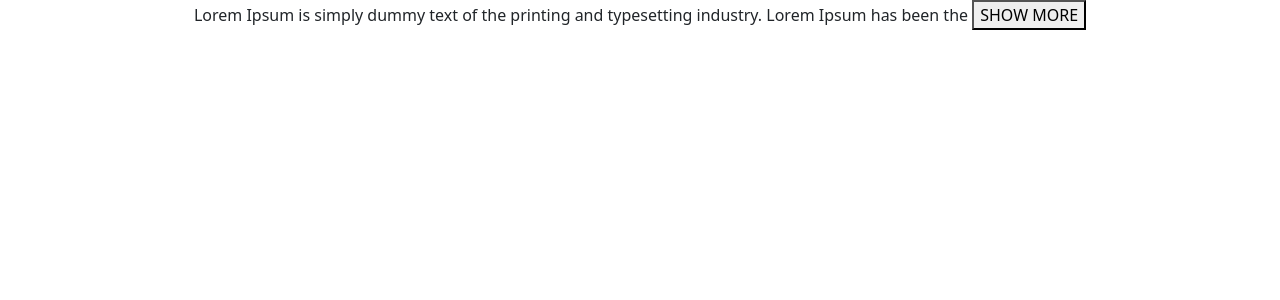
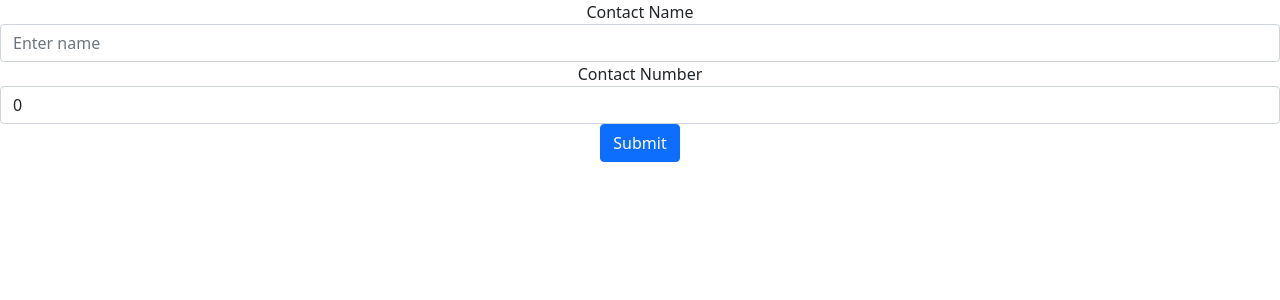
Before and after one commit to Rishabhandari/typescript-react, a React (Create React App) app: page / in a window 1280 px wide. Shown: the top 300 px of the page. Built offline with nearby package versions, Linux system fonts and the light colour scheme.

Commit message:
add contact and list view contact

```diff
--- a/src/App.tsx
+++ b/src/App.tsx
@@ -1,4 +1,5 @@
 import './App.css';
+import AddContacts from './ContactList/AddContacts';
 import FunctionalHandling from './EventHandling/FunctionalHandling';
 import ParentComponent from './Props/ParentComponent';
 import TextDisplay from './ShowText/TextDisplay';
@@ -9,9 +10,10 @@ function App() {
 
     <div className="App">
       {/* // <ParentComponent />
-    // <FunctionalHandling /> */}
+  //  <FunctionalHandling />
       {/* <Todos /> */}
-      <TextDisplay/>
+      {/* <TextDisplay/> */}
+      <AddContacts/>
     </div >
 
   );
--- /dev/null
+++ b/src/ContactList/AddContacts.tsx
@@ -0,0 +1,45 @@
+import React, { BaseSyntheticEvent, HTMLAttributes, useState } from 'react'
+import ContactList from './ContactList';
+
+export default function AddContacts() {
+
+    const [contactDetails, setContactDetails] = useState([]); //question :  how to define interface here ? dif btw array of obj vs string of obj
+    const [name, setName] = useState('');
+    const [number, setNumber] = useState(0);
+
+    const handleSubmit = (e: BaseSyntheticEvent) => {
+        e.preventDefault();
+        setContactDetails([
+            ...contactDetails,
+            {
+                id: Date.now(),
+                name: name,
+                number: number
+            }
+        ])
+        setName('');
+        setNumber(0);
+    }
+
+    return (
+        <div>
+            <form onSubmit={handleSubmit}>
+                <div className="form-group">
+                    <label >Contact Name</label>
+                    <input type="text" className="form-control" id="exampleInputEmail1" aria-describedby="emailHelp" placeholder="Enter name"
+                        value={name} onChange={(e) => setName(e.target.value)} />
+                </div>
+                <div className="form-group">
+                    <label >Contact Number</label>
+                    <input type="number" className="form-control" id="exampleInputPassword1" placeholder="Contact Number"
+                        value={number} onChange={(e) => setNumber(parseInt(e.target.value))}
+                    />
+                </div>
+                <button type="submit" className="btn btn-primary">Submit</button>
+
+                <ContactList contacts={contactDetails} />
+            </form>
+
+        </div>
+    )
+}
--- /dev/null
+++ b/src/ContactList/ContactList.tsx
@@ -0,0 +1,8 @@
+
+export default function ContactList(props ) {
+    return (
+        <div>
+            {props.contacts.map((contact) => { return contact.name })}
+        </div>
+    )
+}
```
